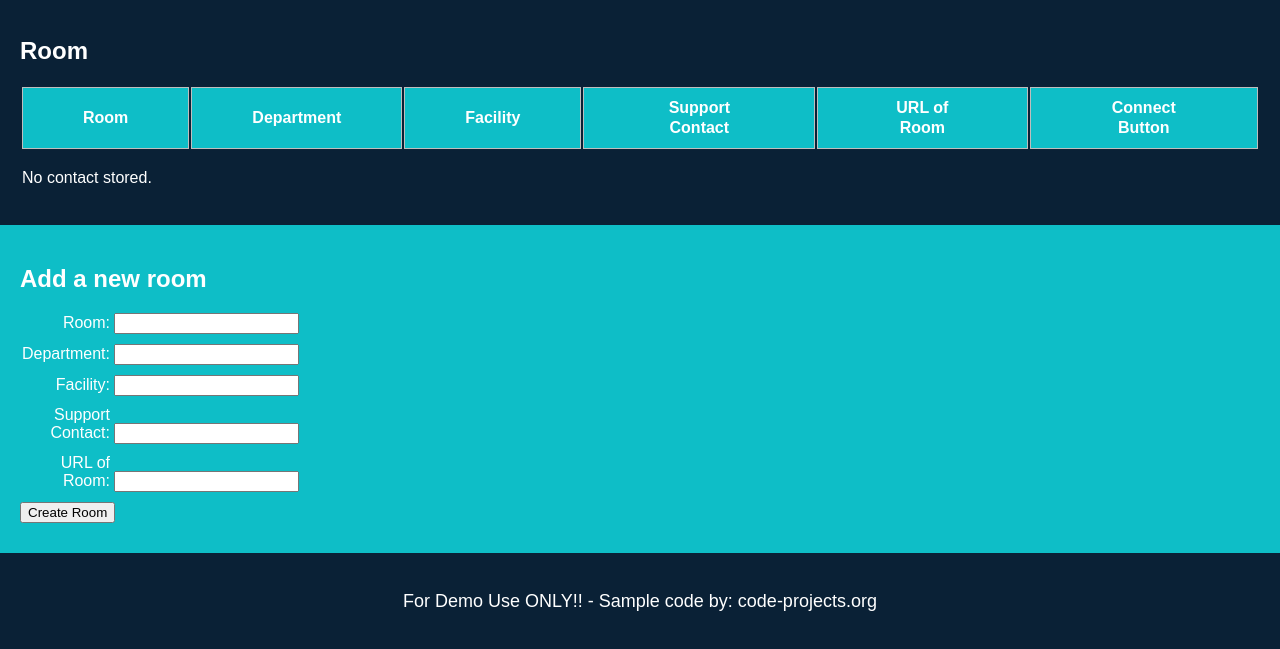
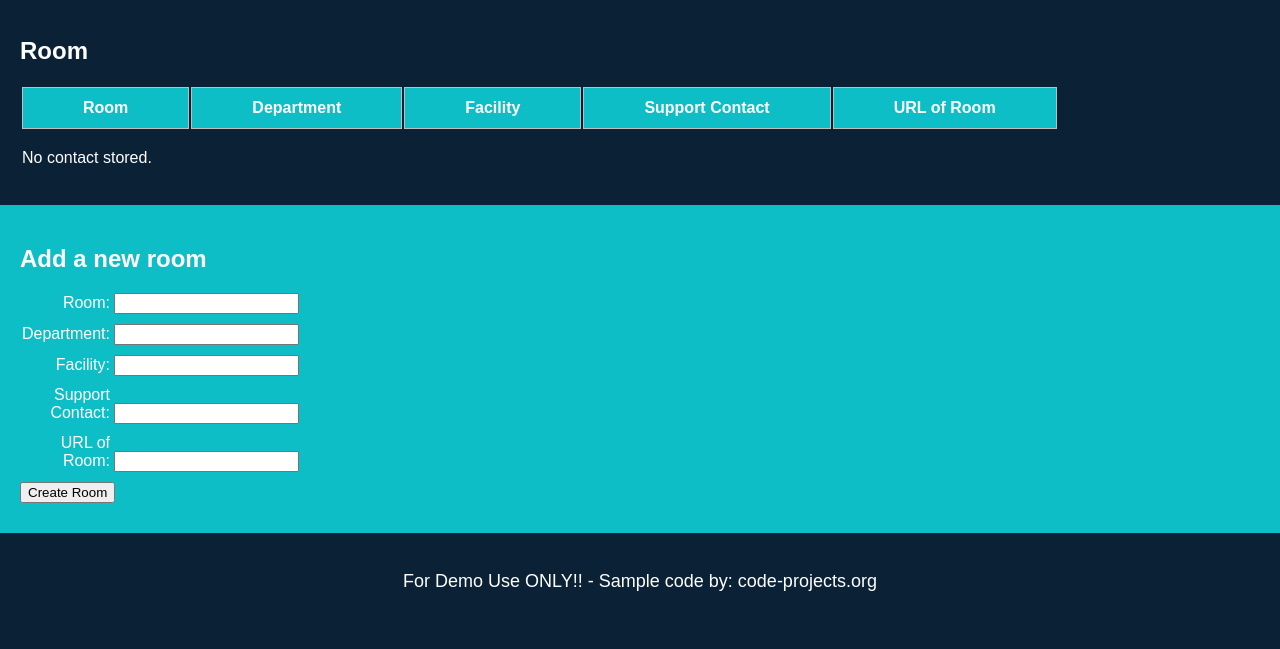
Before and after one commit to ckeilberg57/epdirectory2, a plain HTML site: page index.html in a window 1280 px wide. Shown: the part 103-752 px from the top of the page. Drawn offline with Linux system fonts and the light colour scheme.

Commit message:
Update index.html

```diff
--- a/index.html
+++ b/index.html
@@ -22,7 +22,6 @@
                         <th>Facility</th>
                         <th>Support Contact</th>
                         <th>URL of Room</th>
-                        <th>Connect Button</th>
                     </thead>
                 </tr>
                 <tbody id="data">
```
